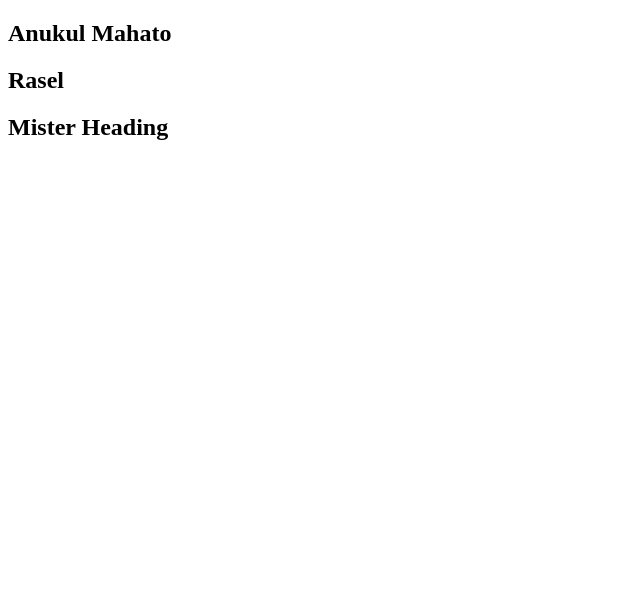
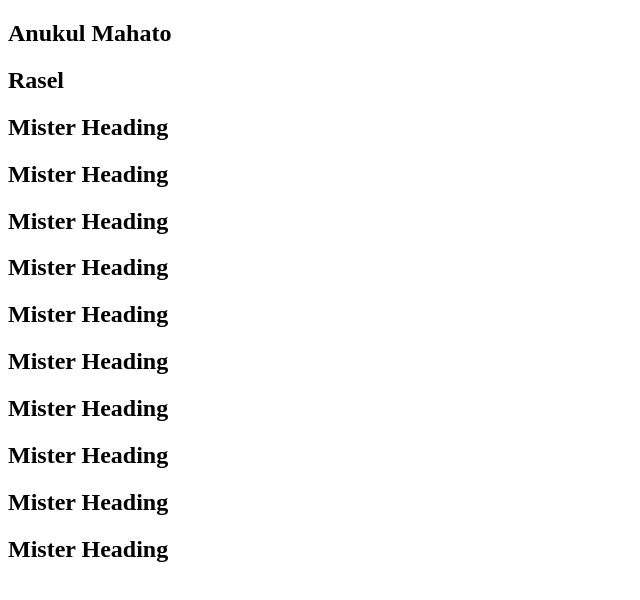
Before and after one commit to Delwar00/transit-html, a plain HTML site: page index.html in a window 1280 px wide. Shown: the whole page, without its empty margins (0-640 px from the left). Drawn offline with Linux system fonts and the light colour scheme.

Commit message:
last message rgf

```diff
--- a/index.html
+++ b/index.html
@@ -9,5 +9,14 @@
     <h2>Anukul Mahato</h2>
     <h2>Rasel</h2>
     <h2>Mister Heading</h2>
+    <h2>Mister Heading</h2>
+    <h2>Mister Heading</h2>
+    <h2>Mister Heading</h2>
+    <h2>Mister Heading</h2>
+    <h2>Mister Heading</h2>
+    <h2>Mister Heading</h2>
+    <h2>Mister Heading</h2>
+    <h2>Mister Heading</h2>
+    <h2>Mister Heading</h2>
   </body>
 </html>
```
